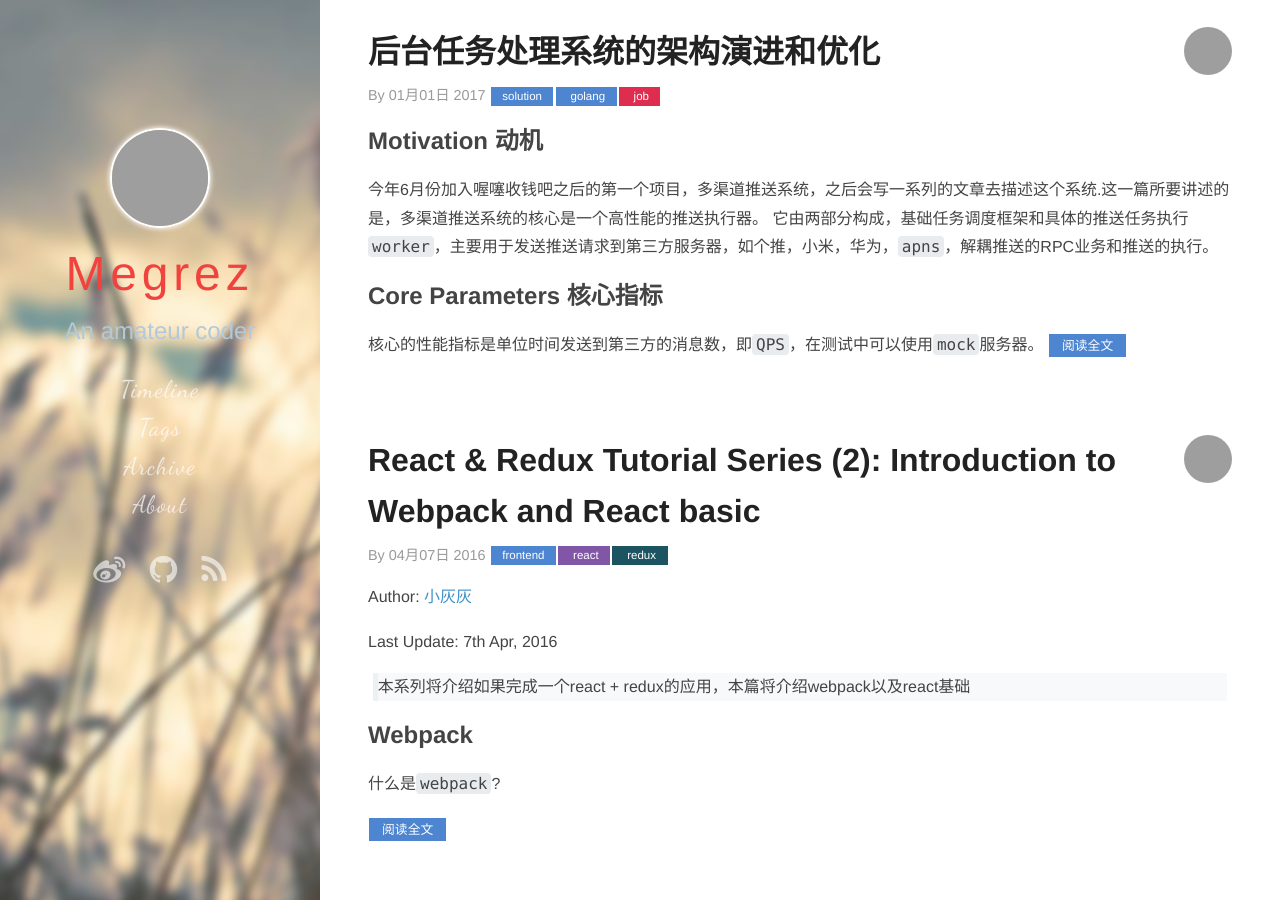
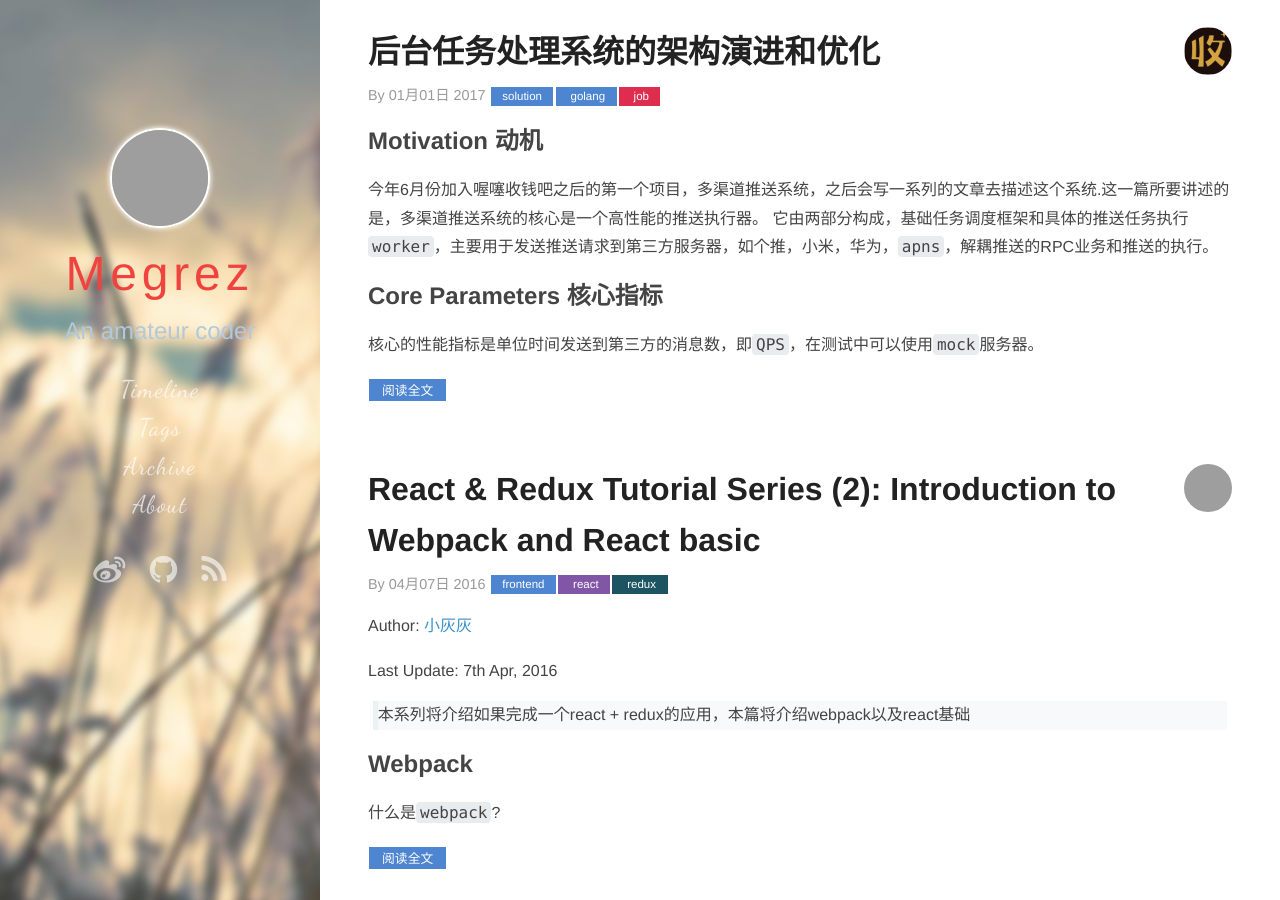
Before and after one commit to lujiajing1126/lujiajing1126.github.com, a Jekyll site: the page built from index.html, in a window 1280 px wide and 900 px high. Built offline with Jekyll 4.4.1, drawn with Linux system fonts in a browser that asks for light colours; some web fonts are replaced; the list of posts is cut into pages by our own code; comment, search, counter and statistics services are not loaded; grey boxes are pictures that could not be loaded.

Commit message:
upload sqb logo

```diff
--- a/_posts/2017-01-01-the-evolution-and-optimization-of-a-background-processing-system.markdown
+++ b/_posts/2017-01-01-the-evolution-and-optimization-of-a-background-processing-system.markdown
@@ -4,7 +4,7 @@ title:  "后台任务处理系统的架构演进和优化"
 date:   2017-01-01 21:00:00
 categories: solution
 tags: [golang,job,mns,redis,qps]
-icon: "//en.gravatar.com/userimage/53661496/41e63450976c696dfd89c047c5148212.jpg?size=200"
+icon: "/img/sqb-logo.png"
 ---
 
 ## Motivation 动机
@@ -15,8 +15,8 @@ icon: "//en.gravatar.com/userimage/53661496/41e63450976c696dfd89c047c5148212.jpg
 ## Core Parameters 核心指标
 
 核心的性能指标是单位时间发送到第三方的消息数，即`QPS`，在测试中可以使用`mock`服务器。
+
 <!-- more -->
-
 另外其他的目标:
 
  - Low CPU load: 低 CPU 占用
```
Also changed, not shown: img/sqb-logo.png (added).
